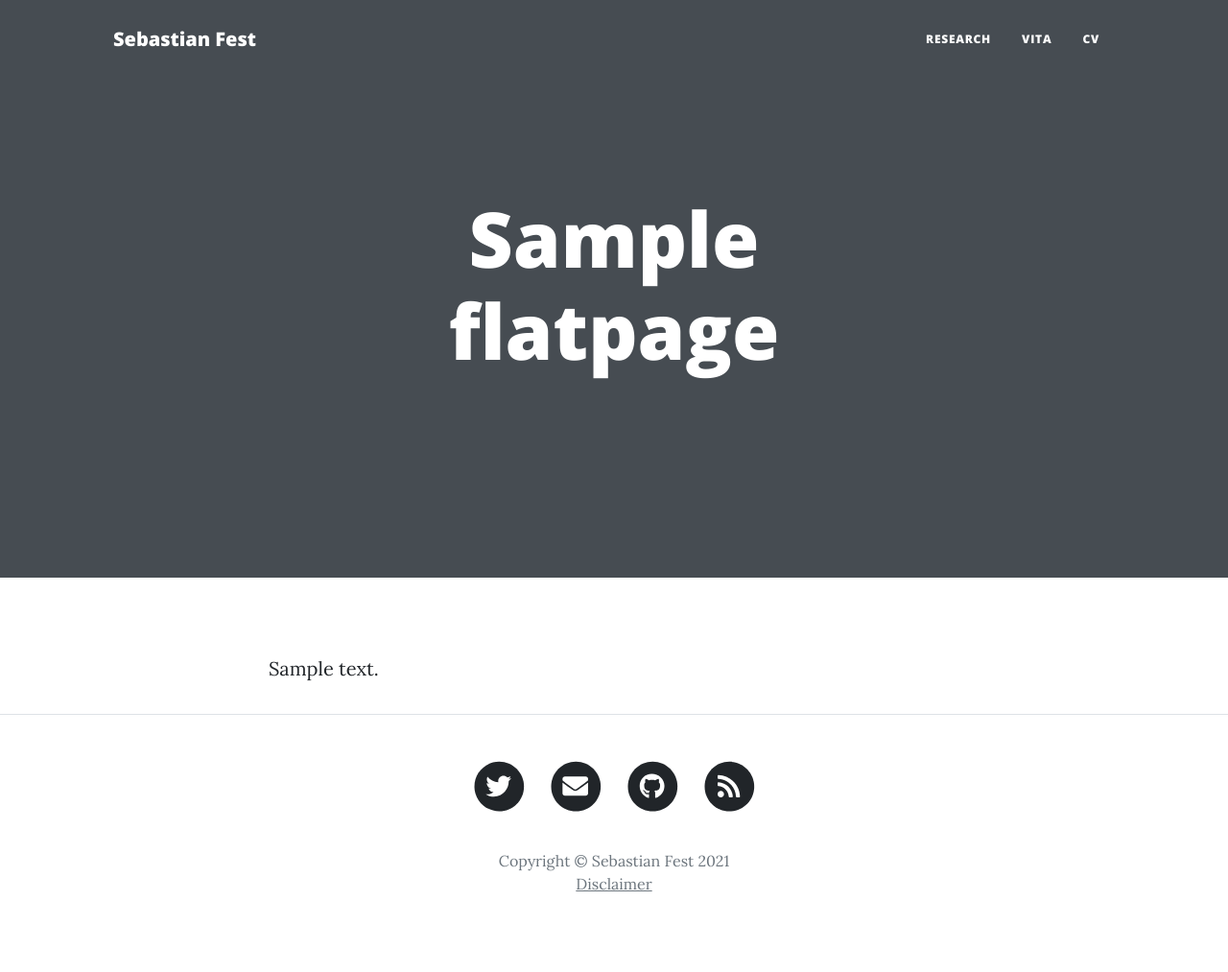
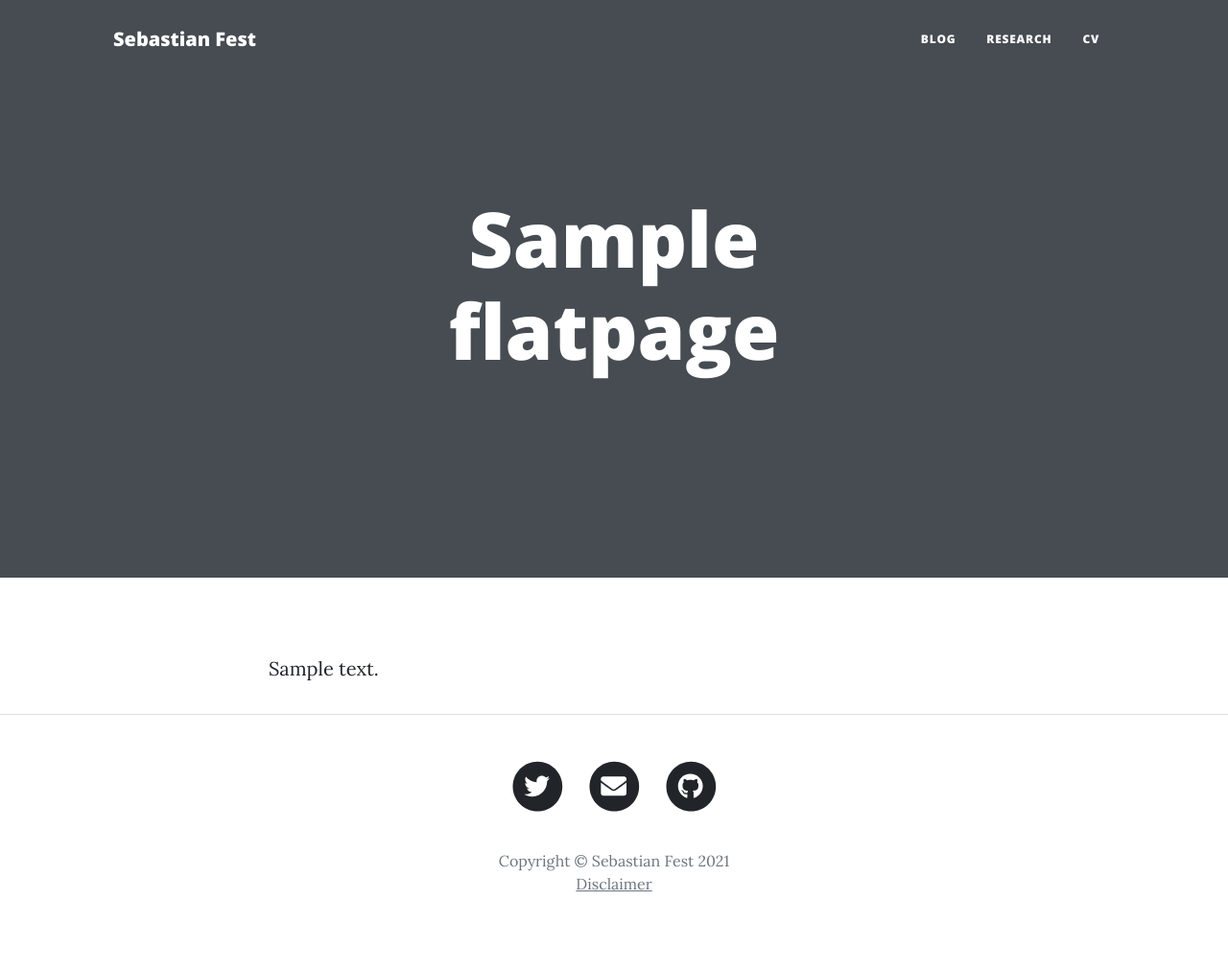
Before and after one commit to sebfest/homepage, a Django app: template apps/templates/flatpages/default.html in a window 1280 px wide. Shown: the whole page at 96% size. Run offline with Django 3.2, Linux system fonts and the light colour scheme; the template is opened without the code that fills it: most values are stand-ins (such as "Sample title", 1, 10 or a date in 2020); data that the repository does not hold is empty; some libraries are stand-ins or nearby versions.

Commit message:
New URL configuration.

```diff
--- a/apps/blog/urls.py
+++ b/apps/blog/urls.py
@@ -5,22 +5,22 @@ from blog import views
 app_name = 'blog'
 urlpatterns = [
     path(
-        '',
+        'posts/',
         views.PostListView.as_view(),
         name='post_list'
     ),
     path(
-        'post/<slug:slug>/',
+        'posts/<slug:slug>/',
         views.PostDetailView.as_view(),
         name='post_detail'
     ),
     path(
-        'tag/<slug:slug>/',
+        'posts/tag/<slug:slug>/',
         views.PostTagListView.as_view(),
         name='post_tag_list'
     ),
     path(
-        'archive/',
+        'posts/archive/',
         views.PostArchiveView.as_view(),
         name='post_archive'
     ),
--- a/apps/research/templates/research/research.html
+++ b/apps/research/templates/research/research.html
@@ -14,7 +14,7 @@
         <div class="row gx-4 gx-lg-5 justify-content-center">
             <div class="col-md-10 col-lg-8 col-xl-7">
                 <!-- Published -->
-                <div class="row"><h5 class="text-center">Published</h5></div>
+                <div class="row"><h5 class="text-center py-lg-3">Published</h5></div>
                 <div class="panel-group" id="accordion" role="tablist"
                      aria-multiselectable="true" style="margin-bottom: 50px;">
                     {% for paper in published_papers %}
@@ -106,7 +106,7 @@
                     {% endfor %}
                 </div>
                 <!-- Unpublished -->
-                <div class="row"><h5 class="text-center">Working papers</h5></div>
+                <div class="row"><h5 class="text-center py-lg-3">Working papers</h5></div>
                 <div class="panel-group" id="accordion" role="tablist"
                      aria-multiselectable="true" style="margin-bottom: 50px;">
                     {% for paper in unpublished_papers %}
--- a/apps/research/urls.py
+++ b/apps/research/urls.py
@@ -5,12 +5,12 @@ from research import views
 app_name = 'research'
 urlpatterns = [
     path(
-        'research/',
+        'papers/',
         views.PaperListView.as_view(),
         name='paper_list'
     ),
     path(
-        'research/<int:pk>/bibtex/',
+        'papers/<int:pk>/bibtex/',
         views.bibtex_view,
         name='paper_bibtex'
     ),
--- a/apps/templates/footer.html
+++ b/apps/templates/footer.html
@@ -27,14 +27,6 @@
                             </span>
                         </a>
                     </li>
-                    <li class="list-inline-item">
-                        <a href="https://twitter.com/sebastian_fest">
-                            <span class="fa-stack fa-lg">
-                                <i class="fas fa-circle fa-stack-2x"></i>
-                                <i class="fas fa-rss fa-stack-1x fa-inverse"></i>
-                            </span>
-                        </a>
-                    </li>
                 </ul>
                 <p class="copyright text-muted text-center fs-6">Copyright &copy; Sebastian Fest 2021 <br>
                     <a class="copyright text-muted fs-6" style="text-decoration: underline"
--- a/apps/templates/navbar.html
+++ b/apps/templates/navbar.html
@@ -2,7 +2,7 @@
 
 <nav class="navbar navbar-expand-lg navbar-light" id="mainNav">
     <div class="container px-4 px-lg-5">
-        <a class="navbar-brand" href={% url 'blog:post_list' %}>Sebastian Fest</a>
+        <a class="navbar-brand" href={% url 'welcome' %}>Sebastian Fest</a>
         <button class="navbar-toggler" type="button" data-bs-toggle="collapse"
                 data-bs-target="#navbarResponsive" aria-controls="navbarResponsive"
                 aria-expanded="false" aria-label="Toggle navigation">
@@ -12,10 +12,10 @@
         <div class="collapse navbar-collapse" id="navbarResponsive">
             <ul class="navbar-nav ms-auto py-4 py-lg-0">
                 <li class="nav-item">
-                    <a class="nav-link px-lg-3 py-3 py-lg-4" href={% url 'research:paper_list' %}>Research</a>
+                    <a class="nav-link px-lg-3 py-3 py-lg-4" href={% url 'blog:post_list' %}>Blog</a>
                 </li>
                 <li class="nav-item">
-                    <a class="nav-link px-lg-3 py-3 py-lg-4" href={% url 'about' %}>Vita</a>
+                    <a class="nav-link px-lg-3 py-3 py-lg-4" href={% url 'research:paper_list' %}>Research</a>
                 </li>
                 <li class="nav-item">
                     <a class="nav-link px-lg-3 py-3 py-lg-4" href="{% get_media_prefix %}cv.pdf">CV</a>
--- a/config/settings/base.py
+++ b/config/settings/base.py
@@ -53,8 +53,7 @@ ROOT_URLCONF = 'config.urls'
 TEMPLATES = [
     {
         'BACKEND': 'django.template.backends.django.DjangoTemplates',
-        'DIRS': [BASE_DIR / 'apps/templates']
-        ,
+        'DIRS': [BASE_DIR / 'apps/templates'],
         'APP_DIRS': True,
         'OPTIONS': {
             'context_processors': [
@@ -91,6 +90,13 @@ AUTH_PASSWORD_VALIDATORS = [
     },
 ]
 
+SERIALIZATION_MODULES = {
+    'xml':    'tagulous.serializers.xml_serializer',
+    'json':   'tagulous.serializers.json',
+    'python': 'tagulous.serializers.python',
+    'yaml':   'tagulous.serializers.pyyaml',
+}
+
 AUTH_USER_MODEL = 'auth.User'
 LANGUAGE_CODE = 'en-us'
 TIME_ZONE = 'UTC'
--- a/config/urls.py
+++ b/config/urls.py
@@ -6,10 +6,10 @@ from django.urls import path, include
 import config.settings.base as settings
 
 urlpatterns = [
-    path('', include('blog.urls')),
-    path('', include('research.urls')),
+    path('', views.flatpage, {'url': '/'}, name='welcome'),
+    path('blog/', include('blog.urls')),
+    path('research/', include('research.urls')),
     path('admin/', admin.site.urls),
     path('markdownx/', include('markdownx.urls')),
-    path('about/', views.flatpage, {'url': '/about/'}, name='about'),
     path('disclaimer/', views.flatpage, {'url': '/disclaimer/'}, name='disclaimer'),
 ] + static(settings.MEDIA_URL, document_root=settings.MEDIA_ROOT)
--- a/manage.py
+++ b/manage.py
@@ -6,6 +6,7 @@ import sys
 from dotenv import load_dotenv
 
 load_dotenv()
+
 
 def main():
     """Run administrative tasks."""
```
Also changed, not shown: requirements.txt (+34 -9 lines).
